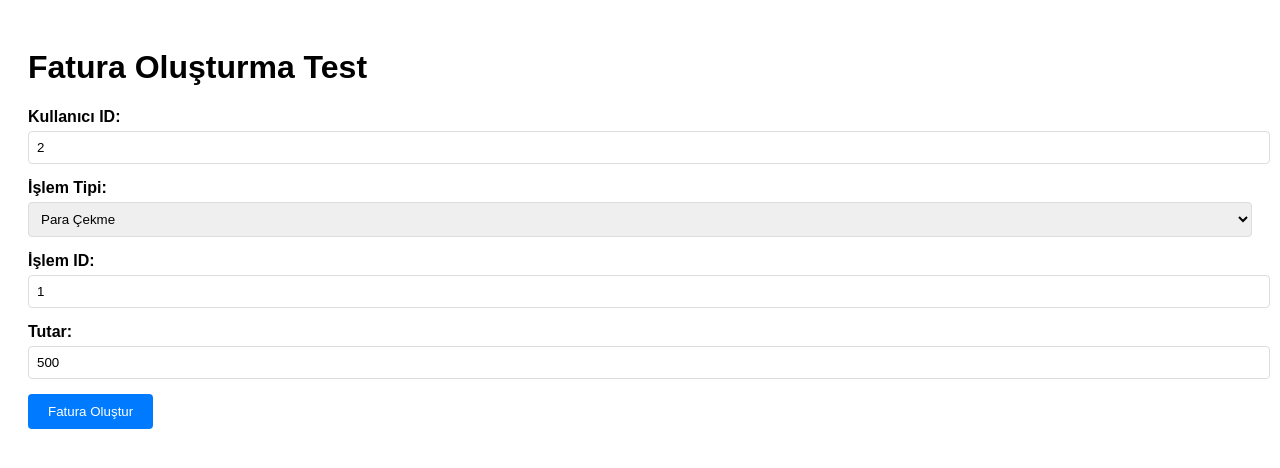
After one commit to tusekom55/tug, a PHP site: page /test_fatura.html in a window 1280 px wide. The commit adds this page. Shown: the top 468 px of the page. Run offline with PHP 8.4, Linux system fonts and the light colour scheme.

Commit message:
Fatura olusturma hatasi duzeltildi: veritabani tablolari eklendi, hata ayiklama eklendi, test sayfasi olusturuldu

```diff
--- /dev/null
+++ b/test_fatura.html
@@ -0,0 +1,95 @@
+<!DOCTYPE html>
+<html lang="tr">
+<head>
+    <meta charset="UTF-8">
+    <meta name="viewport" content="width=device-width, initial-scale=1.0">
+    <title>Fatura Test</title>
+    <style>
+        body { font-family: Arial, sans-serif; padding: 20px; }
+        .form-group { margin-bottom: 15px; }
+        label { display: block; margin-bottom: 5px; font-weight: bold; }
+        input, select { width: 100%; padding: 8px; border: 1px solid #ddd; border-radius: 4px; }
+        button { background: #007bff; color: white; padding: 10px 20px; border: none; border-radius: 4px; cursor: pointer; }
+        button:hover { background: #0056b3; }
+        .result { margin-top: 20px; padding: 15px; border-radius: 4px; }
+        .success { background: #d4edda; color: #155724; border: 1px solid #c3e6cb; }
+        .error { background: #f8d7da; color: #721c24; border: 1px solid #f5c6cb; }
+    </style>
+</head>
+<body>
+    <h1>Fatura Oluşturma Test</h1>
+
+    <form id="faturaForm">
+        <div class="form-group">
+            <label for="user_id">Kullanıcı ID:</label>
+            <input type="number" id="user_id" name="user_id" value="2" required>
+        </div>
+
+        <div class="form-group">
+            <label for="islem_tipi">İşlem Tipi:</label>
+            <select id="islem_tipi" name="islem_tipi" required>
+                <option value="para_cekme">Para Çekme</option>
+                <option value="para_yatirma">Para Yatırma</option>
+                <option value="coin_islem">Coin İşlemi</option>
+            </select>
+        </div>
+
+        <div class="form-group">
+            <label for="islem_id">İşlem ID:</label>
+            <input type="number" id="islem_id" name="islem_id" value="1" required>
+        </div>
+
+        <div class="form-group">
+            <label for="tutar">Tutar:</label>
+            <input type="number" id="tutar" name="tutar" value="500" step="0.01" required>
+        </div>
+
+        <button type="submit">Fatura Oluştur</button>
+    </form>
+
+    <div id="result"></div>
+
+    <script>
+        document.getElementById('faturaForm').addEventListener('submit', async function(e) {
+            e.preventDefault();
+
+            const formData = new FormData();
+            formData.append('user_id', document.getElementById('user_id').value);
+            formData.append('islem_tipi', document.getElementById('islem_tipi').value);
+            formData.append('islem_id', document.getElementById('islem_id').value);
+            formData.append('tutar', document.getElementById('tutar').value);
+
+            try {
+                const response = await fetch('backend/admin/invoice.php?action=create', {
+                    method: 'POST',
+                    body: formData
+                });
+
+                const data = await response.json();
+                const resultDiv = document.getElementById('result');
+
+                if (data.success) {
+                    resultDiv.className = 'result success';
+                    resultDiv.innerHTML = `
+                        <h3>Fatura Başarıyla Oluşturuldu!</h3>
+                        <p><strong>Fatura No:</strong> ${data.data.fatura_no}</p>
+                        <p><strong>Kullanıcı:</strong> ${data.data.username}</p>
+                        <p><strong>Tutar:</strong> ${data.data.toplam_tutar} ₺</p>
+                        <p><strong>Tarih:</strong> ${data.data.tarih}</p>
+                        <br>
+                        <a href="backend/admin/invoice.php?action=generate_pdf&fatura_id=${data.data.fatura_id}" target="_blank">
+                            <button>Faturayı Görüntüle</button>
+                        </a>
+                    `;
+                } else {
+                    resultDiv.className = 'result error';
+                    resultDiv.innerHTML = `<h3>Hata!</h3><p>${data.error}</p>`;
+                }
+            } catch (error) {
+                document.getElementById('result').className = 'result error';
+                document.getElementById('result').innerHTML = `<h3>Bağlantı Hatası!</h3><p>${error.message}</p>`;
+            }
+        });
+    </script>
+</body>
+</html>
```
Also changed, not shown: backend/admin/invoice.php (+7 -1 lines), backend/proje_db_schema.sql (+87 -0 lines).
